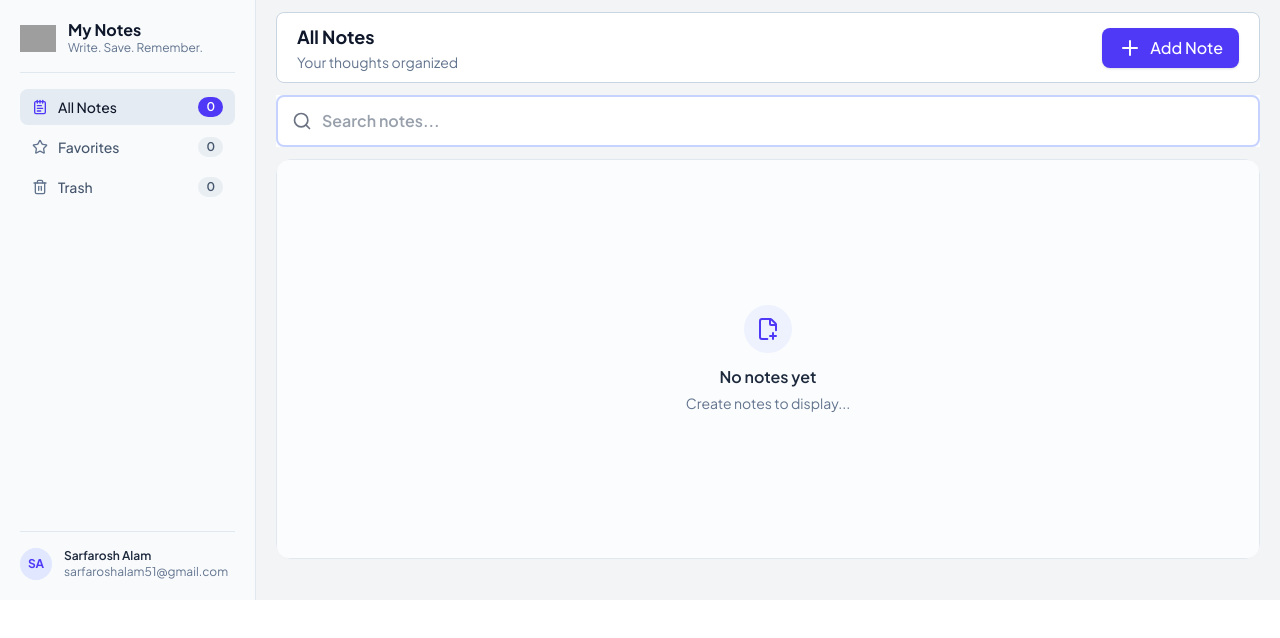
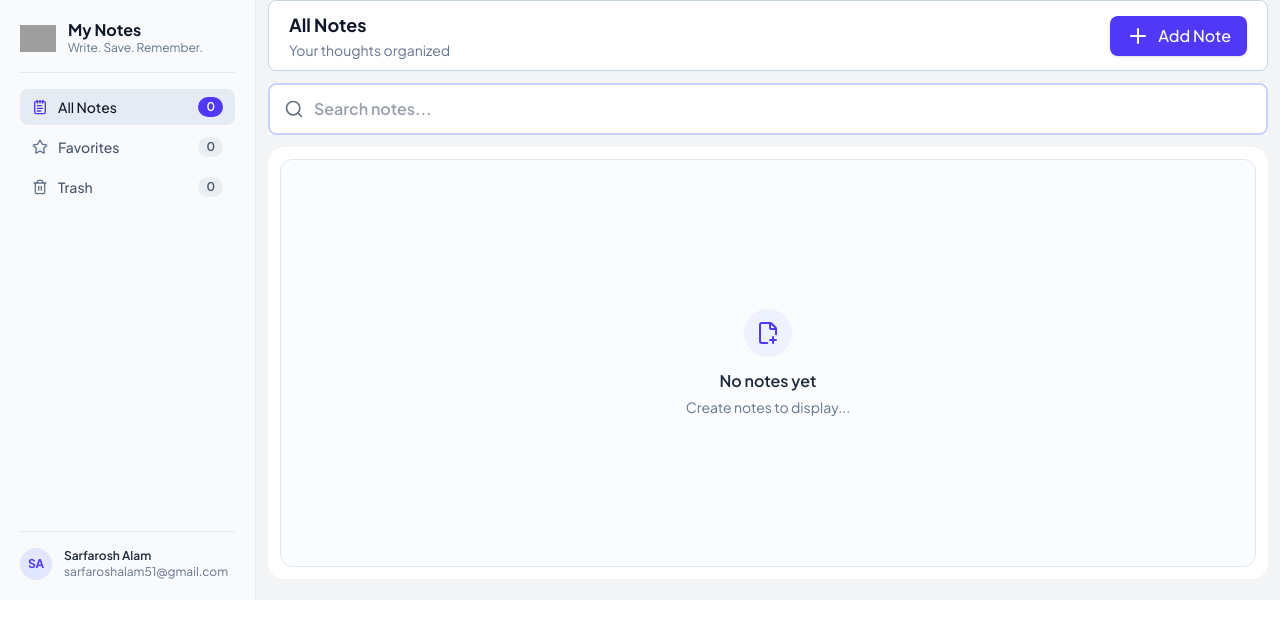
Before and after one commit to Sarfarosh-0/Web_Development, a React (Vite) app in the folder REACT_JS/03_React_App/: page / in a window 1280 px wide. Shown: the top 638 px of the page. Built offline with nearby package versions, Linux system fonts and the light colour scheme; grey boxes are pictures that could not be loaded.

Commit message:
Fixed Color theme

```diff
--- a/REACT_JS/03_React_App/src/Components/Main.tsx
+++ b/REACT_JS/03_React_App/src/Components/Main.tsx
@@ -51,7 +51,7 @@ function Main() {
     };
 
     return (
-        <main className="p-3 px-5 bg-gray-100 flex flex-col gap-3 flex-1">
+        <main className="px-3 bg-gray-100 flex flex-col gap-3 flex-1">
             <Header openModal={openModal} />
             <Searchbar />
 
--- a/REACT_JS/03_React_App/src/Components/Notebox.tsx
+++ b/REACT_JS/03_React_App/src/Components/Notebox.tsx
@@ -1,27 +1,26 @@
-interface Noteattributes {
-    title: string,
-    details: string,
-    date: string,
+interface NoteAttributes {
+    title: string;
+    details: string;
+    date: string;
 }
 
+export default function Notebox({ title, details, date }: NoteAttributes) {
+    return (
+        <div className="w-full max-w-sm max-h-72 p-6 bg-linear-to-b from-rose-50 to-purple-50 rounded-2xl border border-rose-200/80 shadow-sm flex flex-col justify-between">
 
-export default function Notebox({ title, details, date }: Noteattributes) {
-    return (
-        <div className="w-full max-w-sm h-72 p-6 bg-linear-to-b from-amber-50 to-amber-100 rounded-2xl border border-amber-300/70 shadow-sm flex flex-col justify-between">
-
-            <div className="overflow-y-auto pr-1 space-y-2">
-                <h1 className="text-xl font-bold text-amber-950 tracking-tight">
+            <div className="pr-1 space-y-2 overflow-y-auto scrollbar-thumb-rose-300 scrollbar-thin">
+                <h1 className="text-xl font-bold text-slate-900 tracking-tight">
                     {title}
                 </h1>
-                <p className="text-sm text-amber-900/80 leading-relaxed font-normal">
+                <p className="text-sm text-slate-700 leading-relaxed font-normal">
                     {details}
                 </p>
             </div>
 
-            <div className="pt-3 text-xs font-semibold text-amber-800/60">
+            <div className="pt-3 text-xs font-semibold text-rose-500/80">
                 {date}
             </div>
 
         </div>
-    )
+    );
 }
--- a/REACT_JS/03_React_App/src/Components/NotesContainer.tsx
+++ b/REACT_JS/03_React_App/src/Components/NotesContainer.tsx
@@ -9,7 +9,7 @@ interface ContainerProps {
 
 function NotesContainer({ openModal, notes }: ContainerProps) {
     return (
-        <div className="grid grid-cols-1 sm:grid-cols-2 md:grid-cols-3 gap-4 h-100 overflow-auto scrollbar-none bg-white rounded-2xl">
+        <div className="p-3 grid grid-cols-1 sm:grid-cols-2 md:grid-cols-3 gap-4 h-108 overflow-auto scrollbar-none bg-white rounded-2xl">
             {notes.length > 0 ? (
                 notes.map((note) => (
                     <Notebox
```
